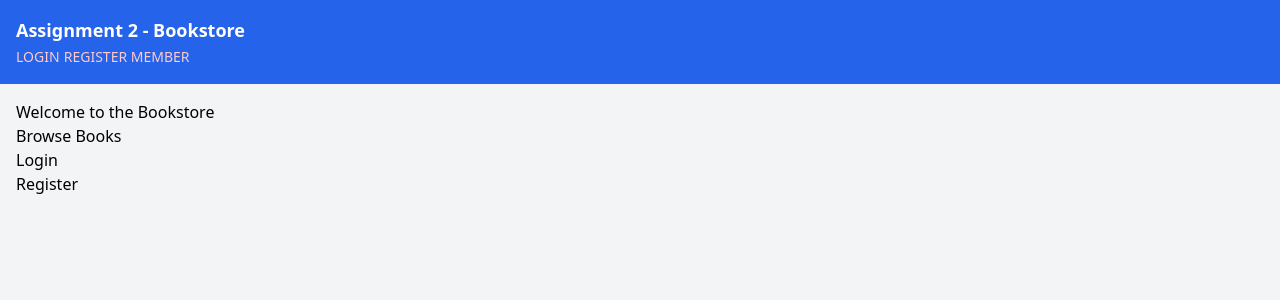
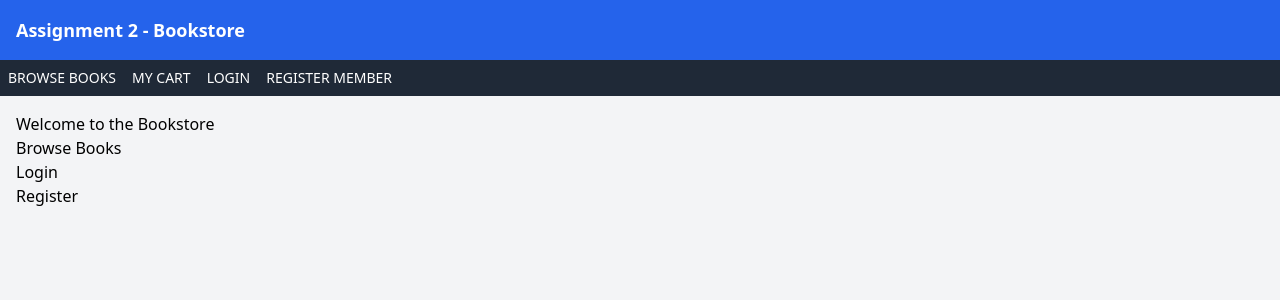
Before and after one commit to legitmattias/1dv503_database_frontend, a SvelteKit app: page / in a window 1280 px wide. Shown: the top 300 px of the page. Built offline with nearby package versions, Linux system fonts and the light colour scheme; no server answers.

Commit message:
Add logout functionality and updated layout

```diff
--- a/src/routes/+layout.svelte
+++ b/src/routes/+layout.svelte
@@ -1,24 +1,48 @@
 <script lang="ts">
 	import '../app.css';
-	export let data: { user: string | null };
+	import { goto } from '$app/navigation';
+	import { user } from '$lib/stores'; // Import the global store
+
+	const API_BASE = import.meta.env.VITE_BACKEND_URL;
+
+	const logout = async () => {
+		try {
+			const response = await fetch(`${API_BASE}/api/members/logout`, {
+				method: 'POST',
+				credentials: 'include'
+			});
+			if (!response.ok) throw new Error('Failed to logout.');
+
+			user.set(null); // Clear session
+			goto('/');
+		} catch (err) {
+			console.error('Logout failed:', err);
+		}
+	};
 </script>
 
 <div class="flex min-h-screen flex-col bg-gray-100">
 	<header class="bg-blue-600 p-4 text-white">
 		<div class="container mx-auto flex items-center justify-between">
 			<h1 class="text-lg font-bold">Assignment 2 - Bookstore</h1>
-			{#if data.user}
-				<div class="flex items-center gap-2">
-					<p>Welcome, {data.user}!</p>
-					<a href="/logout" class="text-sm text-red-200 hover:underline">Logout</a>
-				</div>
+			{#if $user}
+				<p>Welcome, {$user.fname}!</p>
 			{/if}
 		</div>
-		<div>
-			<a href="/auth/login" class="text-sm text-red-200 hover:underline">LOGIN</a>
-			<a href="/auth/register" class="text-sm text-red-200 hover:underline">REGISTER MEMBER</a>
+	</header>
+
+	<nav class="bg-gray-800 p-2 text-white">
+		<div class="container mx-auto flex gap-4">
+			<a href="/books" class="text-sm hover:underline">BROWSE BOOKS</a>
+			<a href="/cart" class="text-sm hover:underline">MY CART</a>
+			{#if $user}
+				<button on:click={logout} class="text-sm hover:underline text-red-300">LOGOUT</button>
+			{:else}
+				<a href="/auth/login" class="text-sm hover:underline">LOGIN</a>
+				<a href="/auth/register" class="text-sm hover:underline">REGISTER MEMBER</a>
+			{/if}
 		</div>
-	</header>
+	</nav>
 
 	<main class="container mx-auto flex-grow p-4">
 		<slot />
```
